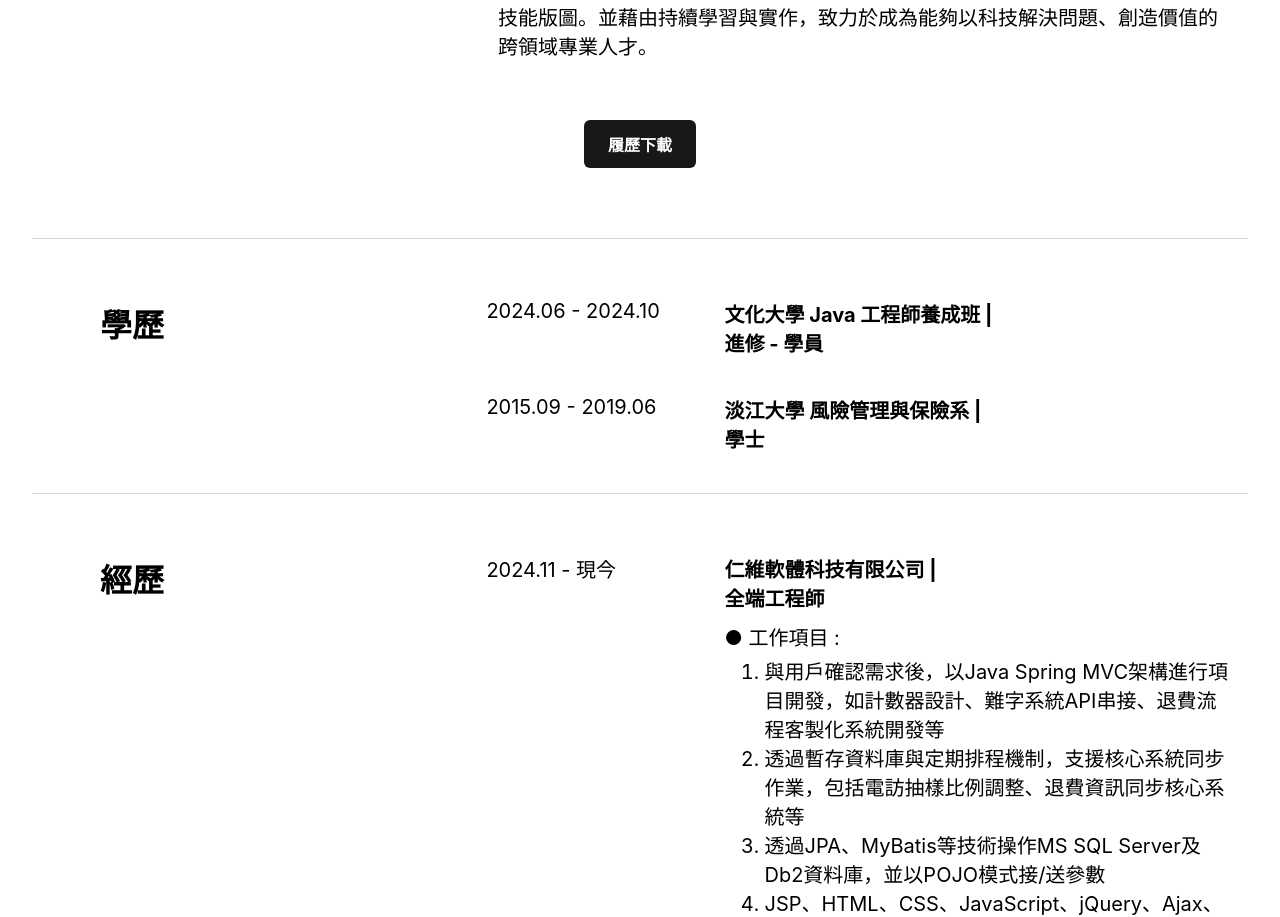
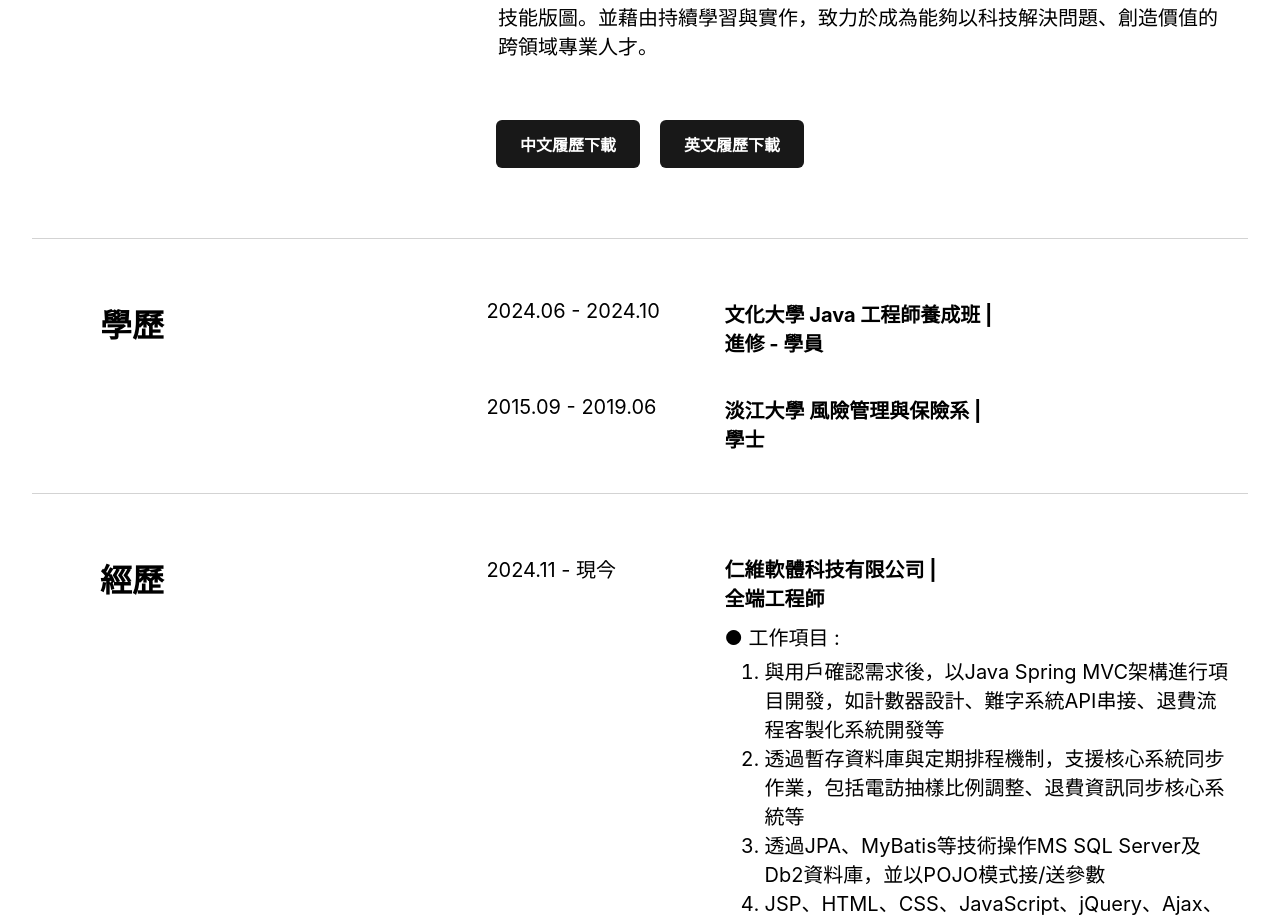
Before and after one commit to Yang851228/Yang851228, a React (Create React App) app: page / in a window 1280 px wide. Shown: the part 936-1853 px from the top of the page. Built offline with nearby package versions, Linux system fonts and the light colour scheme.

Commit message:
新增英文履歷

```diff
--- a/src/pages/Home.js
+++ b/src/pages/Home.js
@@ -15,13 +15,15 @@ const Home = () => {
       jobTitle: 'Java 工程師',
       aboutMe: '關於我',
       aboutMeContent: '不僅擁有多年保險與財務背景，且為突破自我與提升專業，於2024年開始選擇轉職程式開發，透過積極學習新的技術，結合過往經驗，挑戰不同的職涯方向，以拓展技能版圖。並藉由持續學習與實作，致力於成為能夠以科技解決問題、創造價值的跨領域專業人才。',
-      resumeDownload: '履歷下載',
+      resumeDownload: '中文履歷下載',
+      resumeEnDownload: '英文履歷下載',
     },
     en: {
       jobTitle: 'Java Developer',
       aboutMe: 'About Me',
       aboutMeContent: 'With several years of experience in insurance and finance, I made the decision in 2024 to transition into software development in pursuit of personal growth and professional advancement. Through proactive learning and adopting new technologies, I combine my previous expertise with technical skills to explore new career directions and broaden my capabilities. By continuously learning and gaining hands-on experience, I am committed to becoming a cross-disciplinary professional who leverages technology to solve problems and create value.',
-      resumeDownload: 'Download Resume',
+      resumeDownload: 'Download Chinese Resume',
+      resumeEnDownload: 'Download English Resume',
     }
   };
 
@@ -54,6 +56,7 @@ const Home = () => {
           </div>
           <div className={styles.resumeDiv}>
             <a href={`${process.env.PUBLIC_URL}/assests/document/resume.pdf`} download className={styles.resumeDownload}>{translations[lang].resumeDownload}</a>
+            <a href={`${process.env.PUBLIC_URL}/assests/document/resume_en.pdf`} download className={styles.resumeDownload}>{translations[lang].resumeEnDownload}</a>
           </div>
         </div>
         <hr className={styles.sectionDivider} />
--- a/src/styles/Home.module.css
+++ b/src/styles/Home.module.css
@@ -75,6 +75,7 @@
 .resumeDownload {
   background-color: #181818;
   color: #fff;
+  margin-left: 20px;
   padding: 12px 24px;
   border-radius: 6px;
   font-size: 16px;
```
Also changed, not shown: 1 other file (tests, documents, lock files or other folders).
